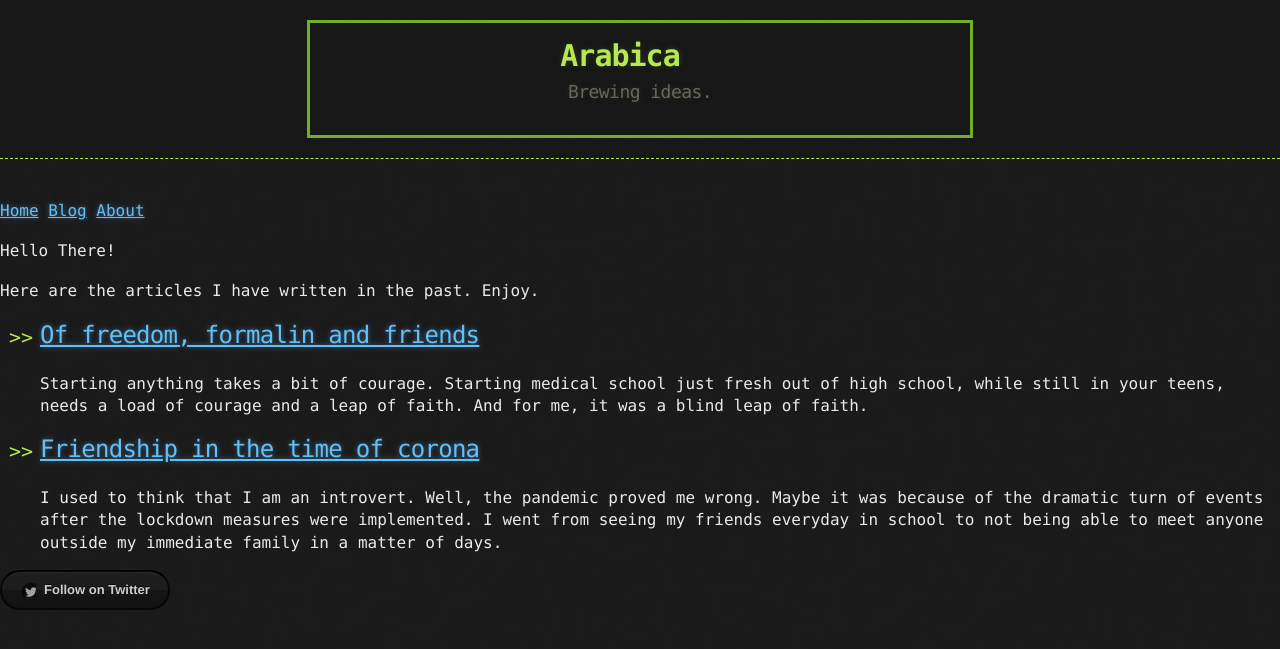
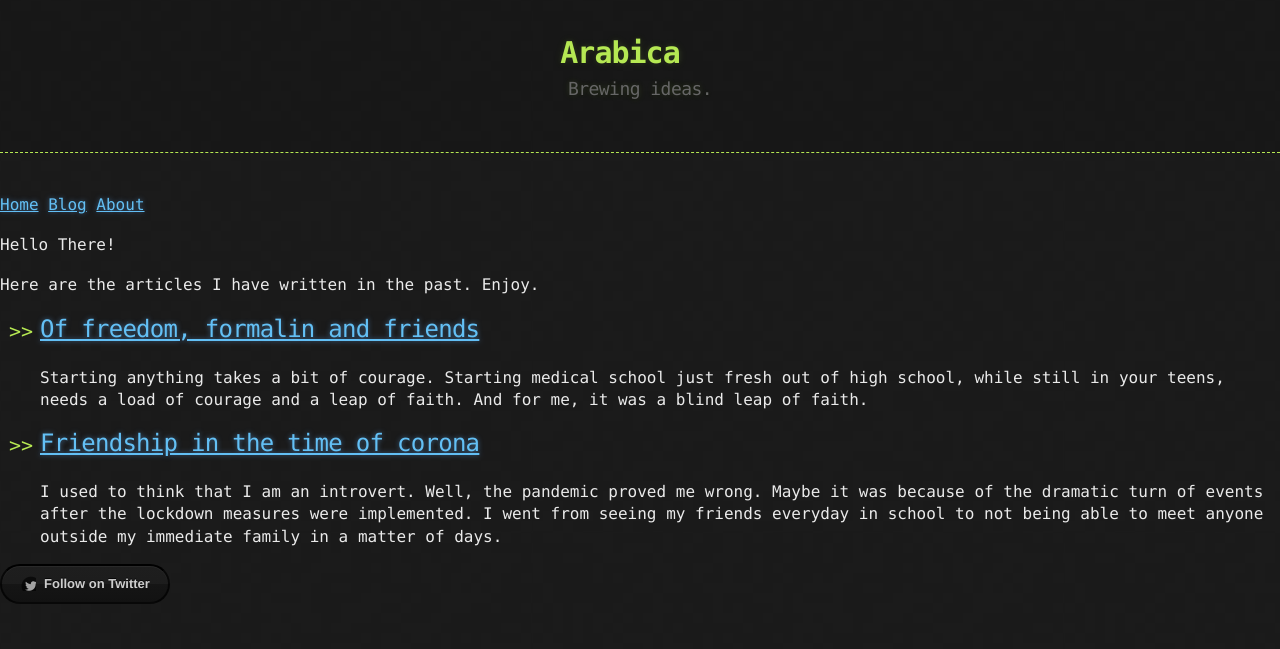
Before and after one commit to habasweiny/habasweiny.github.io, a Jekyll site: the page built from index.html, in a window 1280 px wide. Shown: the top 649 px of the page. Built offline with Jekyll 4.4.1, drawn with Linux system fonts in a browser that asks for light colours.

Commit message:
Update main.scss

```diff
--- a/_sass/main.scss
+++ b/_sass/main.scss
@@ -31,7 +31,6 @@ body {
   max-width: $container-max-width;
   margin: auto;
   width: 50%;
-  border: 3px solid #73AD21;
   padding: 10px;
   color: #00beef;
 }
```
